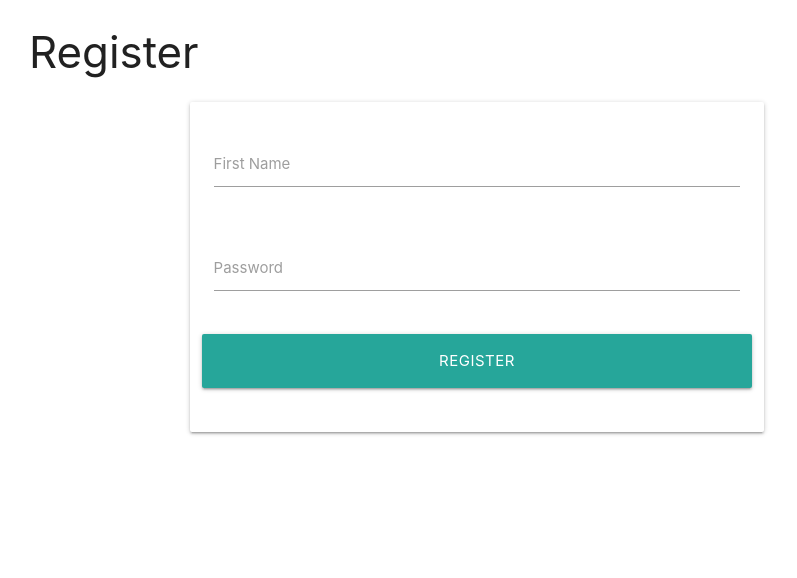
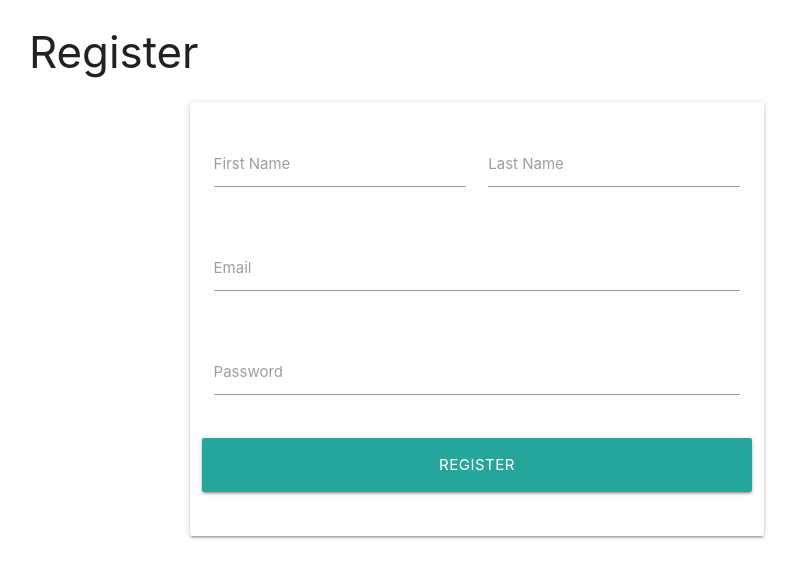
Before and after one commit to antonia-white/game-base, a Flask app: page /register in a window 1280 px wide. Shown: the top 578 px of the page, without its empty margins (163-960 px from the left). Run offline with Flask 2, Linux system fonts and the light colour scheme.

Commit message:
Update form fields in register.html

```diff
--- a/gamebase/templates/register.html
+++ b/gamebase/templates/register.html
@@ -8,9 +8,21 @@
         <div class="card-panel">
             <!-- First Name -->
             <div class="row">
-                <div class="input-field col s12">
+                <div class="input-field col s6">
                     <input id="fname" name="fname" type="text" class="validate">
                     <label for="fname">First Name</label>
+                </div>
+                <!-- Last Name -->
+                <div class="input-field col s6">
+                    <input id="lname" name="lname" type="text" class="validate">
+                    <label for="lname">Last Name</label>
+                </div>
+            </div>
+            <!-- Email -->
+            <div class="row">
+                <div class="input-field col s12">
+                    <input id="email" name="email" type="email" class="validate">
+                    <label for="email">Email</label>
                 </div>
             </div>
             <!-- Password -->
```
